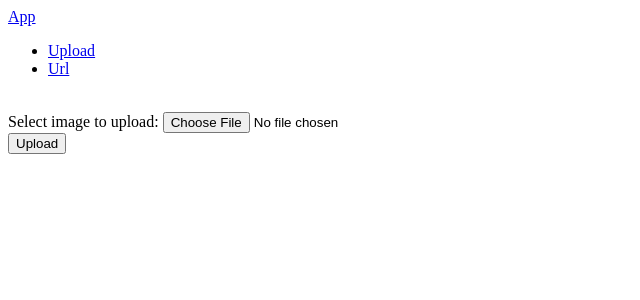
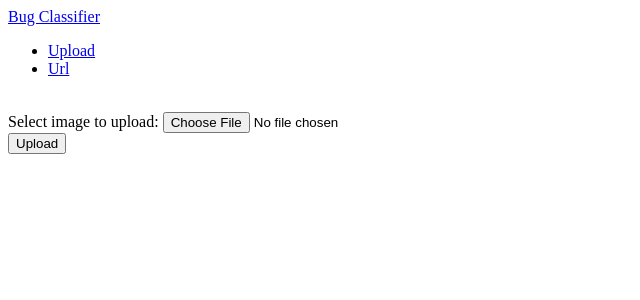
Before and after one commit to Freid001/bug-classifier, a Python web app: template src/templates/upload.html in a window 1280 px wide. Shown: the top 300 px of the page, without its empty margins (0-640 px from the left). Run offline with Jinja, Linux system fonts and the light colour scheme; the template is opened without the code that fills it, so the values that code supplies are empty.

Commit message:
update readme

```diff
--- a/src/app.py
+++ b/src/app.py
@@ -17,7 +17,6 @@ import uvicorn
 import aiohttp
 import yaml
 import logging
-import base64
 
 path = Path(__file__).parent
 errors = []
--- a/src/templates/base.html
+++ b/src/templates/base.html
@@ -11,7 +11,7 @@
   </head>
   <body>
     <nav class="navbar navbar-expand-md navbar-light bg-light">
-      <a class="navbar-brand" href="/">App</a>
+      <a class="navbar-brand" href="/">Bug Classifier</a>
       <div class="collapse navbar-collapse" id="navbarNav">
         <ul class="navbar-nav">
           <li class="nav-item">
```
Also changed, not shown: README.md, img/screen1.png (added).
